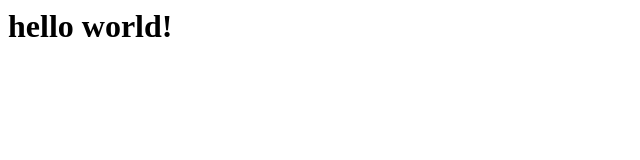
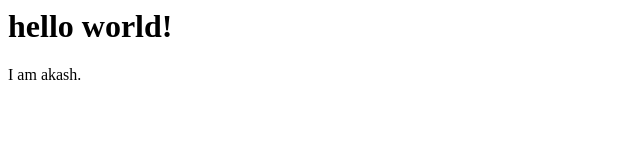
Before and after one commit to aakasharka/spacex-app, a plain HTML site: page index.html in a window 1280 px wide. Shown: the full height of the page, 0-640 px from the left. Drawn offline with Linux system fonts and the light colour scheme.

Commit message:
added line 3

```diff
--- a/index.html
+++ b/index.html
@@ -1 +1,3 @@
 <h1>hello world!</h1>
+
+I am akash.
```
